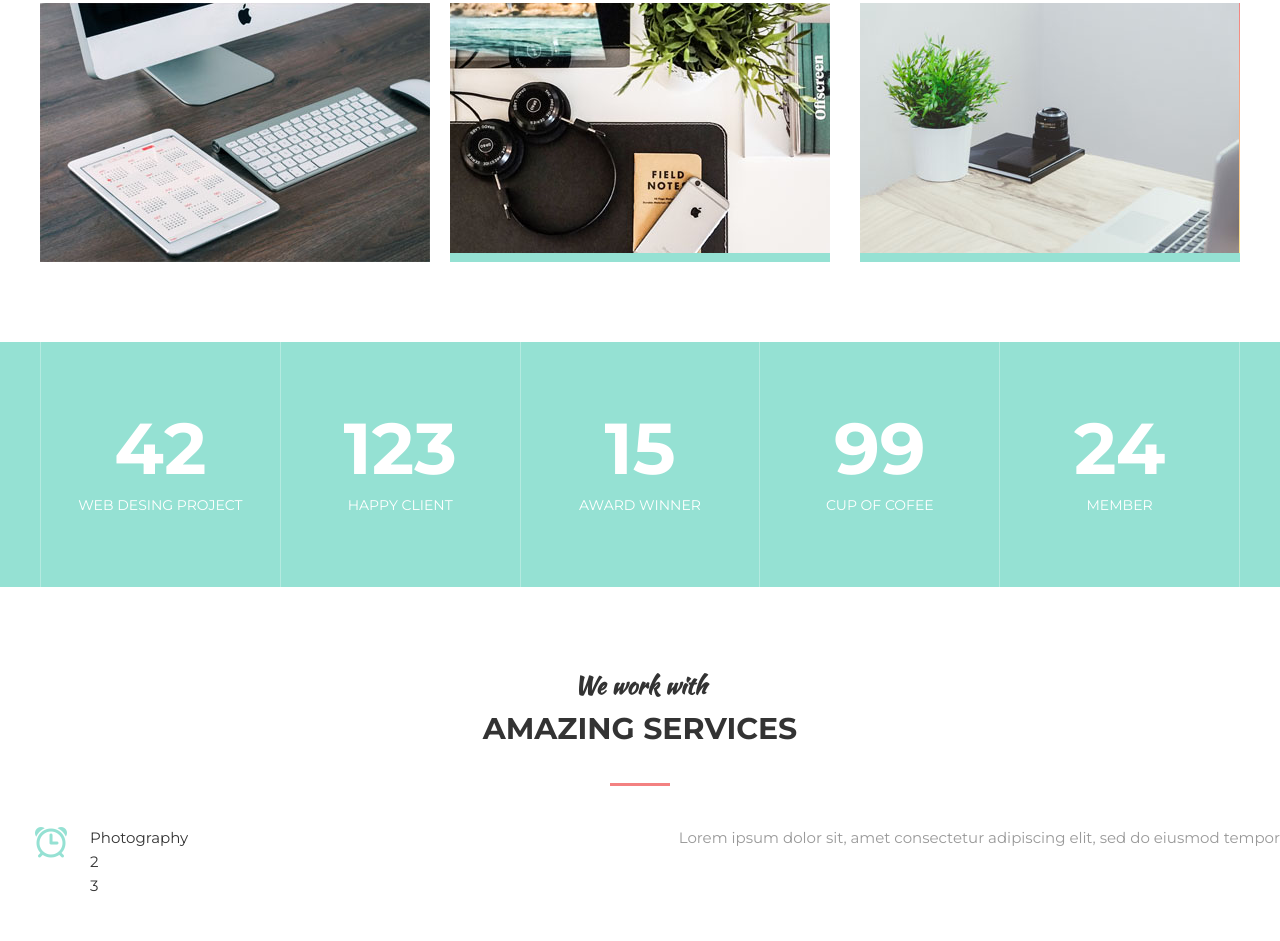
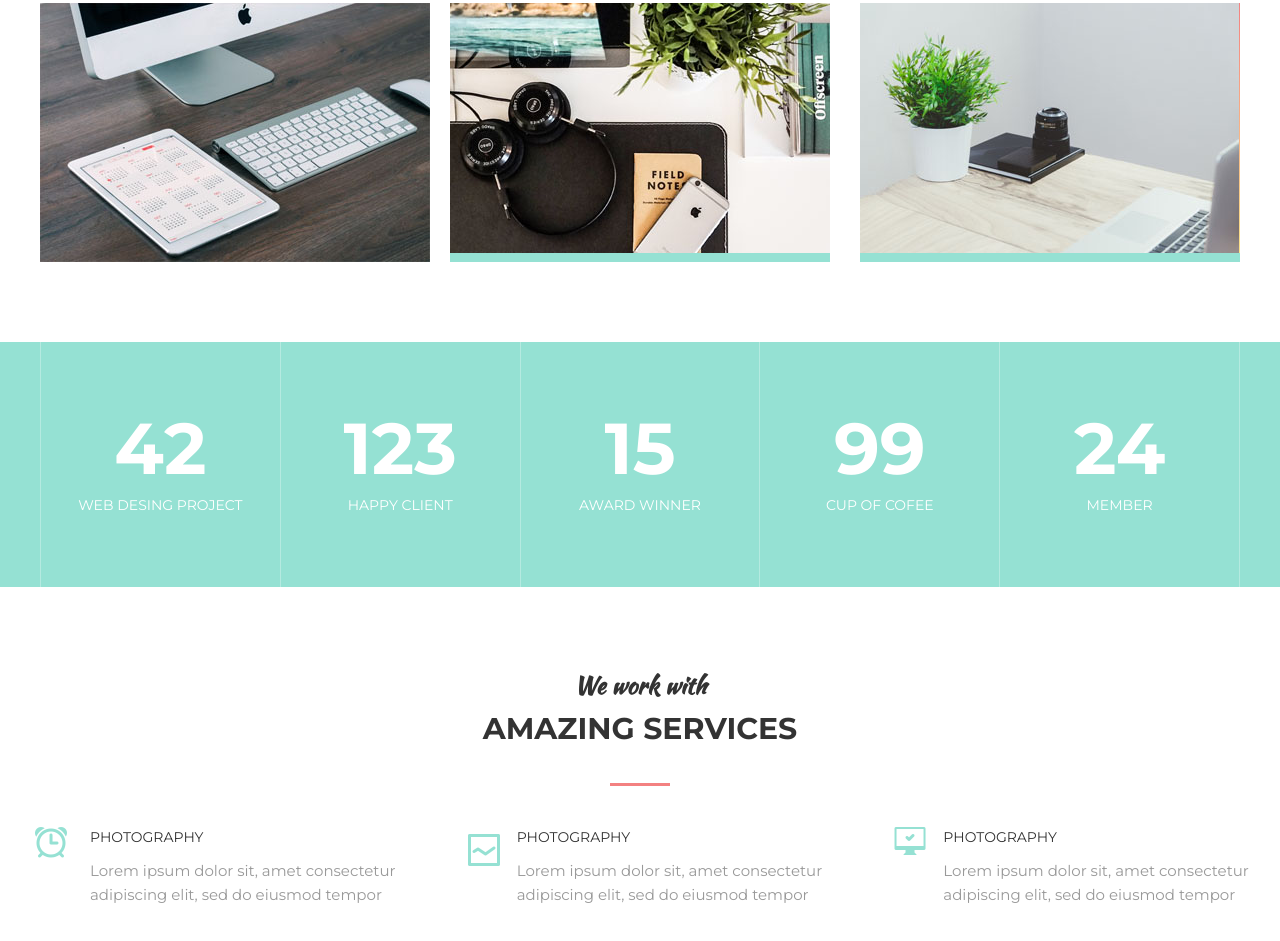
Before and after one commit to obladaet1/Mogo, a plain HTML site: page Index.html in a window 1280 px wide. Shown: the part 1154-2095 px from the top of the page. Drawn offline with Linux system fonts and the light colour scheme.

Commit message:
del DS_Store

```diff
--- a/Index.html
+++ b/Index.html
@@ -153,16 +153,28 @@
       </div>
     <div class="services">
       <div class="services_item">
-        <img class="services_icon" src="images/1.png" alt=""
+        <img class="services_icon" src="images/1.png" alt="">
        <div class="services_title">Photography</div>
        <div class="services_text">Lorem ipsum dolor sit,
          amet consectetur adipiscing elit,
           sed do eiusmod tempor</div>
       </div>
 
-      <div class="services_item">2</div>
-      <div class="services_item">3</div>
-    </div>
+      <div class="services_item">
+        <img class="services_icon" src="images/2.png" alt="">
+       <div class="services_title">Photography</div>
+       <div class="services_text">Lorem ipsum dolor sit,
+         amet consectetur adipiscing elit,
+          sed do eiusmod tempor</div>
+      </div>
+      <div class="services_item">
+        <img class="services_icon" src="images/3.png" alt="">
+       <div class="services_title">Photography</div>
+       <div class="services_text">Lorem ipsum dolor sit,
+         amet consectetur adipiscing elit,
+          sed do eiusmod tempor</div>
+      </div>
+
 
   </section>
 
```
Also changed, not shown: 1 other file.
